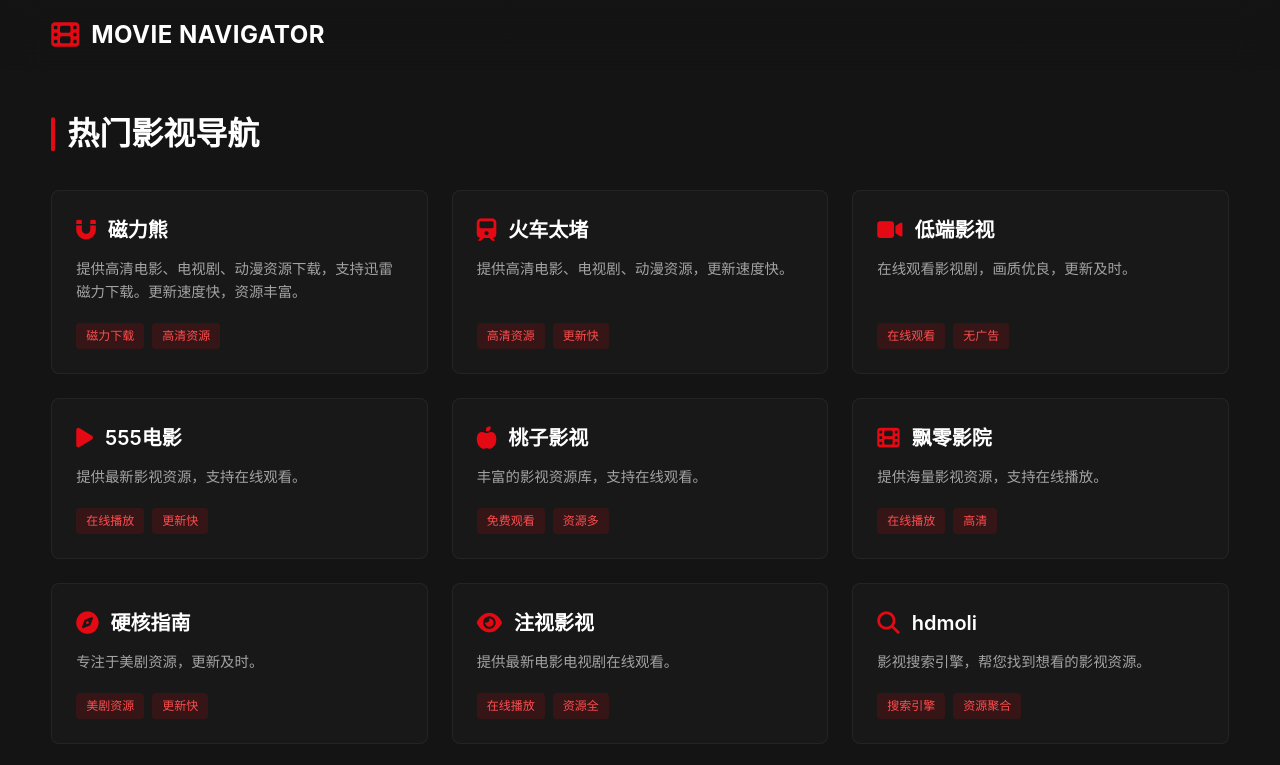
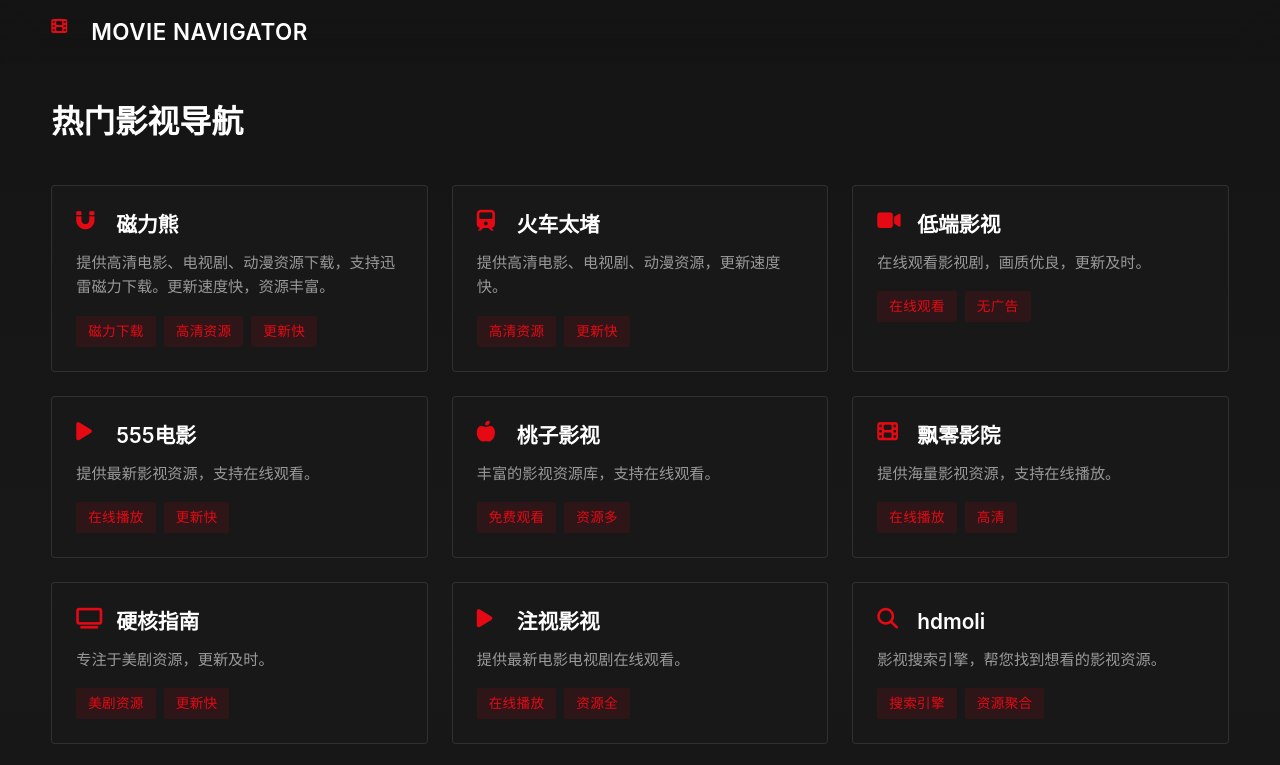
Before and after one commit to mxpus521/movienav, a plain HTML site: page index.html in a window 1280 px wide. Shown: the top 765 px of the page. Drawn offline with Linux system fonts and the light colour scheme.

Commit message:
Update index.html

```diff
--- a/index.html
+++ b/index.html
@@ -1,177 +1,151 @@
-<!DOCTYPE html>
-<html lang="zh-CN">
+<html>
+
 <head>
+  <base href="https://websim-player/" />
   <meta charset="UTF-8" />
-    <meta
-      name="viewport"
-      content="width=device-width, initial-scale=1.0, viewport-fit=cover"
-    />
+  <meta name="viewport" content="width=device-width, initial-scale=1.0, viewport-fit=cover" />
   <title>网飞电影导航</title>
-    <link
-      rel="stylesheet"
-      href="https://cdnjs.cloudflare.com/ajax/libs/font-awesome/6.7.2/css/all.min.css"
-    />
+  <link rel="stylesheet" href="https://cdnjs.cloudflare.com/ajax/libs/font-awesome/6.7.2/css/all.min.css" />
   <style>
-      :root {
-        --bg-color: #141414;
-        --card-bg: #181818;
-        --card-hover: #232323;
-        --text-primary: #fff;
-        --text-secondary: #a3a3a3;
-        --accent-color: #e50914;
-        --header-height: 70px;
-        --header-height-mobile: 60px;
-      }
-
     * {
       margin: 0;
       padding: 0;
       box-sizing: border-box;
-        -webkit-tap-highlight-color: transparent; /* 移除移动端点击高亮 */
     }
 
     body {
       font-family: -apple-system, BlinkMacSystemFont, "Segoe UI", Roboto,
-          "Helvetica Neue", Arial, sans-serif;
-        background: var(--bg-color);
-        color: var(--text-primary);
-        line-height: 1.5;
+        sans-serif;
+      background: #141414;
+      color: #fff;
+      line-height: 1.4;
       min-height: 100vh;
-        /* 适配刘海屏 */
-        padding-top: env(safe-area-inset-top);
-        padding-bottom: env(safe-area-inset-bottom);
-        padding-left: env(safe-area-inset-left);
-        padding-right: env(safe-area-inset-right);
     }
 
-      /* 头部样式优化 */
     .header {
+      padding: 16px 4%;
+      padding-top: max(16px, env(safe-area-inset-top));
+      padding-right: max(4%, env(safe-area-inset-right));
+      padding-left: max(4%, env(safe-area-inset-left));
       position: fixed;
       top: 0;
       left: 0;
       right: 0;
-        z-index: 1000;
-        height: var(--header-height);
-        padding: 0 4%;
-        background: linear-gradient(
-          180deg,
+      z-index: 999;
+      background: linear-gradient(180deg,
           rgba(20, 20, 20, 0.95) 0%,
           rgba(20, 20, 20, 0.75) 50%,
-          rgba(20, 20, 20, 0) 100%
-        );
+          rgba(20, 20, 20, 0) 100%);
       backdrop-filter: blur(20px);
       -webkit-backdrop-filter: blur(20px);
       display: flex;
       align-items: center;
-        transition: background 0.3s ease, height 0.3s ease;
+      justify-content: flex-start;
+      transition: all 0.3s ease;
     }
 
     .logo-container {
       display: flex;
       align-items: center;
       gap: 12px;
-        text-decoration: none;
-        cursor: pointer;
     }
 
     .logo {
-        font-size: 28px;
-        color: var(--accent-color);
-        transition: transform 0.3s cubic-bezier(0.34, 1.56, 0.64, 1);
+      width: 32px;
+      height: 32px;
+      fill: #e50914;
+      transition: all 0.3s cubic-bezier(0.4, 0, 0.2, 1);
     }
 
     .site-name {
-        color: var(--text-primary);
-        font-size: clamp(1.2rem, 3vw, 1.5rem); /* 字体大小随视口平滑缩放 */
-        font-weight: 700;
+      color: #fff;
+      font-size: 1.4rem;
+      font-weight: 600;
       letter-spacing: 0.5px;
       text-transform: uppercase;
-        white-space: nowrap;
     }
 
-      /* 仅在支持 hover 的设备上启用悬停效果 */
-      @media (hover: hover) {
-        .logo-container:hover .logo {
-          transform: rotate(15deg) scale(1.1);
-        }
+    .logo:hover {
+      transform: scale(1.1);
     }
 
-      /* 主体内容区域 */
     .main-content {
-        padding: calc(var(--header-height) + 40px) 4% 60px;
-        max-width: 1600px; /*在大屏幕上限制最大宽度 */
-        margin: 0 auto;
+      padding: 100px 4% 60px;
+      padding-top: max(100px, env(safe-area-inset-top) + 20px);
+      padding-right: max(4%, env(safe-area-inset-right));
+      padding-left: max(4%, env(safe-area-inset-left));
+      padding-bottom: max(60px, env(safe-area-inset-bottom));
       min-height: 100vh;
+      background: linear-gradient(180deg,
+          #141414 0%,
+          #181818 50%,
+          #141414 100%);
     }
 
     .section-title {
-        font-size: clamp(1.5rem, 4vw, 2rem);
-        margin-bottom: 32px;
+      font-size: 2rem;
+      margin: 0 0 40px;
       font-weight: 700;
-        color: var(--text-primary);
-        position: relative;
-        padding-left: 16px;
+      color: #fff;
     }
 
-      .section-title::before {
-        content: "";
-        position: absolute;
-        left: 0;
-        top: 50%;
-        transform: translateY(-50%);
-        width: 4px;
-        height: 70%;
-        background-color: var(--accent-color);
-        border-radius: 2px;
+    .sites-grid {
+      display: grid;
+      grid-template-columns: repeat(auto-fill, minmax(300px, 1fr));
+      gap: 24px;
+      margin-top: 20px;
     }
 
-      /* 网格布局优化 */
-      .sites-grid {
-        display: grid;
-        /* 智能列宽：最小 280px，但在更小的屏幕上允许缩小到 100% */
-        grid-template-columns: repeat(auto-fill, minmax(min(280px, 100%), 1fr));
-        gap: 24px;
+    .site-card {
+      background: #181818;
+      border-radius: 4px;
+      overflow: hidden;
+      transition: all 0.3s cubic-bezier(0.4, 0, 0.2, 1);
+      cursor: pointer;
+      padding: 24px;
+      border: 1px solid rgba(255, 255, 255, 0.1);
+      position: relative;
     }
 
-      /* 卡片样式 */
-      .site-card {
-        background: var(--card-bg);
-        border-radius: 8px;
-        padding: 24px;
-        border: 1px solid rgba(255, 255, 255, 0.05);
-        cursor: pointer;
-        position: relative;
-        display: flex;
-        flex-direction: column;
-        transition: transform 0.2s ease, background-color 0.2s ease,
-          box-shadow 0.2s ease;
-        height: 100%; /* 确保同一行卡片高度一致 */
+    .site-card:hover {
+      transform: translateY(-4px) scale(1.02);
+      background: #232323;
+      box-shadow: 0 10px 20px rgba(0, 0, 0, 0.2);
+    }
+
+    .site-card:active {
+      transform: scale(0.98);
     }
 
     .site-title {
-        font-size: 1.25rem;
+      font-size: 1.3rem;
       margin-bottom: 12px;
-        color: var(--text-primary);
+      color: #fff;
       display: flex;
       align-items: center;
       gap: 12px;
       font-weight: 600;
     }
 
-      .site-icon-img {
-        font-size: 1.4rem;
-        color: var(--accent-color);
-        flex-shrink: 0;
+    .site-icon {
+      width: 28px;
+      height: 28px;
+      color: #e50914;
+      transition: all 0.3s ease;
+    }
+
+    .site-card:hover .site-icon {
+      transform: scale(1.1);
     }
 
     .site-desc {
-        font-size: 0.9rem;
-        color: var(--text-secondary);
+      font-size: 0.95rem;
+      color: #999;
       line-height: 1.6;
-        margin-bottom: 20px;
-        flex-grow: 1; /* 让描述撑开空间，把标签推到底部 */
+      margin-bottom: 16px;
       display: -webkit-box;
-        -webkit-line-clamp: 3; /* 限制描述最多3行 */
+      -webkit-line-clamp: 2;
+      line-clamp: 2;
       -webkit-box-orient: vertical;
       overflow: hidden;
     }
@@ -179,72 +153,54 @@
     .site-tags {
       display: flex;
       gap: 8px;
+      margin-top: 12px;
       flex-wrap: wrap;
-        margin-top: auto; /* 靠底部对齐 */
     }
 
     .tag {
-        background: rgba(229, 9, 20, 0.15);
-        color: #ff4d4d;
-        padding: 4px 10px;
-        border-radius: 4px;
-        font-size: 0.75rem;
+      background: rgba(229, 9, 20, 0.1);
+      color: #e50914;
+      padding: 6px 12px;
+      border-radius: 2px;
+      font-size: 0.85rem;
       font-weight: 500;
-        white-space: nowrap;
+      letter-spacing: 0.3px;
+      transition: all 0.2s ease;
     }
 
-      /* 交互效果 */
-      @media (hover: hover) {
-        .site-card:hover {
-          transform: translateY(-4px);
-          background: var(--card-hover);
-          box-shadow: 0 10px 20px rgba(0, 0, 0, 0.3);
-          border-color: rgba(229, 9, 20, 0.3);
+    .site-card:hover .tag {
+      background: rgba(229, 9, 20, 0.15);
+      color: #ff1a1a;
     }
 
-        .site-card:hover .site-icon-img {
-          transform: scale(1.1);
+    @media (max-width: 1200px) {
+      .sites-grid {
+        grid-template-columns: repeat(auto-fill, minmax(280px, 1fr));
       }
     }
 
-      .site-card:active {
-        transform: scale(0.98);
-        background: #2a2a2a;
-      }
-
-      /* ------ 响应式断点优化 ------ */
-
-      /* 平板/小笔记本 (max-width: 1024px) */
-      @media (max-width: 1024px) {
-        .sites-grid {
-          gap: 20px;
-        }
-      }
-
-      /* 移动设备 (max-width: 768px) */
     @media (max-width: 768px) {
       .header {
-          height: var(--header-height-mobile);
-          padding: 0 5%;
-          background: #141414; /* 移动端Header通常不需要太强的透明渐变 */
-          border-bottom: 1px solid rgba(255, 255, 255, 0.05);
+        padding: 12px 4%;
       }
 
       .logo {
-          font-size: 24px;
+        width: 28px;
+        height: 28px;
       }
 
-        .main-content {
-          padding: calc(var(--header-height-mobile) + 24px) 5% 40px;
+      .site-name {
+        font-size: 1.2rem;
       }
 
       .section-title {
-          margin-bottom: 24px;
+        font-size: 1.6rem;
+        margin: 0 0 30px;
       }
 
       .sites-grid {
-          /* 移动端间距稍小 */
-          gap: 16px;
+        grid-template-columns: repeat(auto-fill, minmax(250px, 1fr));
+        gap: 20px;
       }
 
       .site-card {
@@ -252,32 +208,58 @@
       }
 
       .site-title {
-          font-size: 1.1rem;
+        font-size: 1.2rem;
+      }
+
+      .site-desc {
+        font-size: 0.9rem;
       }
     }
 
-      /* 小屏手机 (max-width: 480px) */
     @media (max-width: 480px) {
       .sites-grid {
-          /* 单列布局，但在非常窄的屏幕上也能适应 */
         grid-template-columns: 1fr;
+        gap: 16px;
+      }
+
+      .site-card {
+        padding: 16px;
+      }
+
+      .site-name {
+        font-size: 1.1rem;
+      }
+
+      .section-title {
+        font-size: 1.4rem;
+        margin: 0 0 24px;
+      }
+    }
+
+    @media (min-width: 2000px) {
+      .sites-grid {
+        grid-template-columns: repeat(auto-fill, minmax(350px, 1fr));
+      }
+
+      .site-card {
+        padding: 32px;
+      }
+
+      .site-title {
+        font-size: 1.5rem;
       }
 
       .site-desc {
-          font-size: 0.85rem;
-          -webkit-line-clamp: 2; /* 小屏幕只显示2行描述，节省空间 */
-        }
-
-        .section-title {
-           font-size: 1.3rem;
+        font-size: 1.1rem;
       }
     }
   </style>
 </head>
+
 <body>
   <header class="header">
-      <div class="logo-container" onclick="window.scrollTo({top: 0, behavior: 'smooth'})">
-        <i class="fa-solid fa-film logo"></i>
+    <div class="logo-container">
+      <i class="fa-solid fa-film site-icon"></i>
       <span class="site-name">Movie Navigator</span>
     </div>
   </header>
@@ -285,7 +267,7 @@
   <template id="site-card-template">
     <div class="site-card">
       <h3 class="site-title">
-          <i class="site-icon-img"></i>
+        <i class="site-icon"></i>
         <span class="title-text"></span>
       </h3>
       <p class="site-desc"></p>
@@ -296,7 +278,7 @@
   <main class="main-content">
     <h2 class="section-title">热门影视导航</h2>
     <div class="sites-grid" id="sites-container">
-        <!-- JavaScript 将在此处插入内容 -->
+      <!-- 卡片将通过 JavaScript 动态生成 -->
     </div>
   </main>
 
@@ -308,7 +290,7 @@
             "url": "https://www.cilixiong.com/",
             "icon": "fa-solid fa-magnet",
             "description": "提供高清电影、电视剧、动漫资源下载，支持迅雷磁力下载。更新速度快，资源丰富。",
-            "tags": ["磁力下载", "高清资源"]
+            "tags": ["磁力下载", "高清资源", "更新快"]
           },
           {
             "name": "火车太堵",
@@ -348,14 +330,14 @@
           {
             "name": "硬核指南",
             "url": "https://yinghezhinan.com/",
-            "icon": "fa-solid fa-compass",
+            "icon": "fa-solid fa-tv",
             "description": "专注于美剧资源，更新及时。",
             "tags": ["美剧资源", "更新快"]
           },
           {
             "name": "注视影视",
             "url": "https://gaze.run/",
-            "icon": "fa-solid fa-eye",
+            "icon": "fa-solid fa-play",
             "description": "提供最新电影电视剧在线观看。",
             "tags": ["在线播放", "资源全"]
           },
@@ -369,28 +351,28 @@
           {
             "name": "厂长资源",
             "url": "https://www.czzy77.com/",
-            "icon": "fa-solid fa-user-tie",
+            "icon": "fa-solid fa-magnifying-glass",
             "description": "影视搜索引擎，帮您找到想看的影视资源。",
             "tags": ["搜索引擎", "资源聚合"]
           },
           {
             "name": "NO视频",
             "url": "https://www.novipnoad.net/",
-            "icon": "fa-solid fa-circle-play",
+            "icon": "fa-solid fa-play",
             "description": "海量影视资源在线观看，更新及时。",
             "tags": ["在线播放", "更新快"]
           },
           {
             "name": "libvio",
             "url": "https://www.libvio.link/",
-            "icon": "fa-solid fa-photo-film",
+            "icon": "fa-solid fa-play",
             "description": "海量影视资源在线观看，更新及时。",
             "tags": ["在线播放", "更新快"]
           },
           {
             "name": "修罗影视",
             "url": "https://www.xlys01.com/",
-            "icon": "fa-solid fa-mask",
+            "icon": "fa-solid fa-play",
             "description": "海量影视资源在线观看，更新及时。",
             "tags": ["在线播放", "更新快"]
           },
@@ -404,33 +386,24 @@
           {
             "name": "爱壹帆",
             "url": "https://www.iyf.tv/",
-            "icon": "fa-solid fa-sailboat",
+            "icon": "fa-solid fa-play-circle",
             "description": "海量高清视频免费在线观看，提供最新电影、电视剧、综艺和动漫资源。",
-            "tags": ["免费观看", "高清视频"]
+            "tags": ["免费观看", "高清视频", "更新快"]
           }
         ]
       }
     </script>
 
   <script>
-      // 滚动效果优化：添加节流 (Optional for performance, but simple check is okay)
-      let lastScrollY = window.scrollY;
+    window.addEventListener("scroll", () => {
       const header = document.querySelector(".header");
-
-      window.addEventListener("scroll", () => {
-        const currentScrollY = window.scrollY;
-
-        // 当滚动超过一定距离，背景变深
-        if (currentScrollY > 20) {
-          header.style.background = "rgba(20, 20, 20, 0.98)";
-          header.style.boxShadow = "0 4px 30px rgba(0, 0, 0, 0.5)";
+      if (window.scrollY > 50) {
+        header.style.background = "#141414";
       } else {
-          header.style.background = "linear-gradient(180deg, rgba(20, 20, 20, 0.95) 0%, rgba(20, 20, 20, 0) 100%)";
-          header.style.boxShadow = "none";
+        header.style.background =
+          "linear-gradient(180deg, rgba(20, 20, 20, 0.95) 0%, rgba(20, 20, 20, 0.75) 50%, rgba(20, 20, 20, 0) 100%)";
       }
-
-        lastScrollY = currentScrollY;
-      }, { passive: true });
+    });
 
     document.addEventListener("DOMContentLoaded", () => {
       const template = document.getElementById("site-card-template");
@@ -440,44 +413,33 @@
       );
 
       sitesData.sites.forEach((site) => {
-          const cardClone = template.content.cloneNode(true);
-          const cardEl = cardClone.querySelector(".site-card");
+        const card = template.content.cloneNode(true);
 
         // 设置点击事件
-          cardEl.onclick = () => window.open(site.url);
-
-          // 添加键盘无障碍支持
-          cardEl.setAttribute("tabindex", "0");
-          cardEl.onkeydown = (e) => {
-            if (e.key === "Enter" || e.key === " ") {
-              e.preventDefault();
+        card.querySelector(".site-card").onclick = () =>
           window.open(site.url);
-            }
-          };
 
         // 设置图标和标题
-          const icon = cardClone.querySelector(".site-icon-img");
-          // 处理图标字符串，确保没有重复类名
-          icon.className = `site-icon-img ${site.icon}`;
-
-          cardClone.querySelector(".title-text").textContent = site.name;
+        const icon = card.querySelector(".site-icon");
+        icon.className = `${site.icon} site-icon`;
+        card.querySelector(".title-text").textContent = site.name;
 
         // 设置描述
-          cardClone.querySelector(".site-desc").textContent = site.description;
+        card.querySelector(".site-desc").textContent = site.description;
 
         // 设置标签
-          const tagsContainer = cardClone.querySelector(".site-tags");
-          // 限制只显示前3个标签以防溢出
-          site.tags.slice(0, 3).forEach((tag) => {
+        const tagsContainer = card.querySelector(".site-tags");
+        site.tags.forEach((tag) => {
           const span = document.createElement("span");
           span.className = "tag";
           span.textContent = tag;
           tagsContainer.appendChild(span);
         });
 
-          container.appendChild(cardClone);
+        container.appendChild(card);
       });
     });
   </script>
 </body>
+
 </html>
```
Lines whose indentation alone changed are shown as unchanged.
